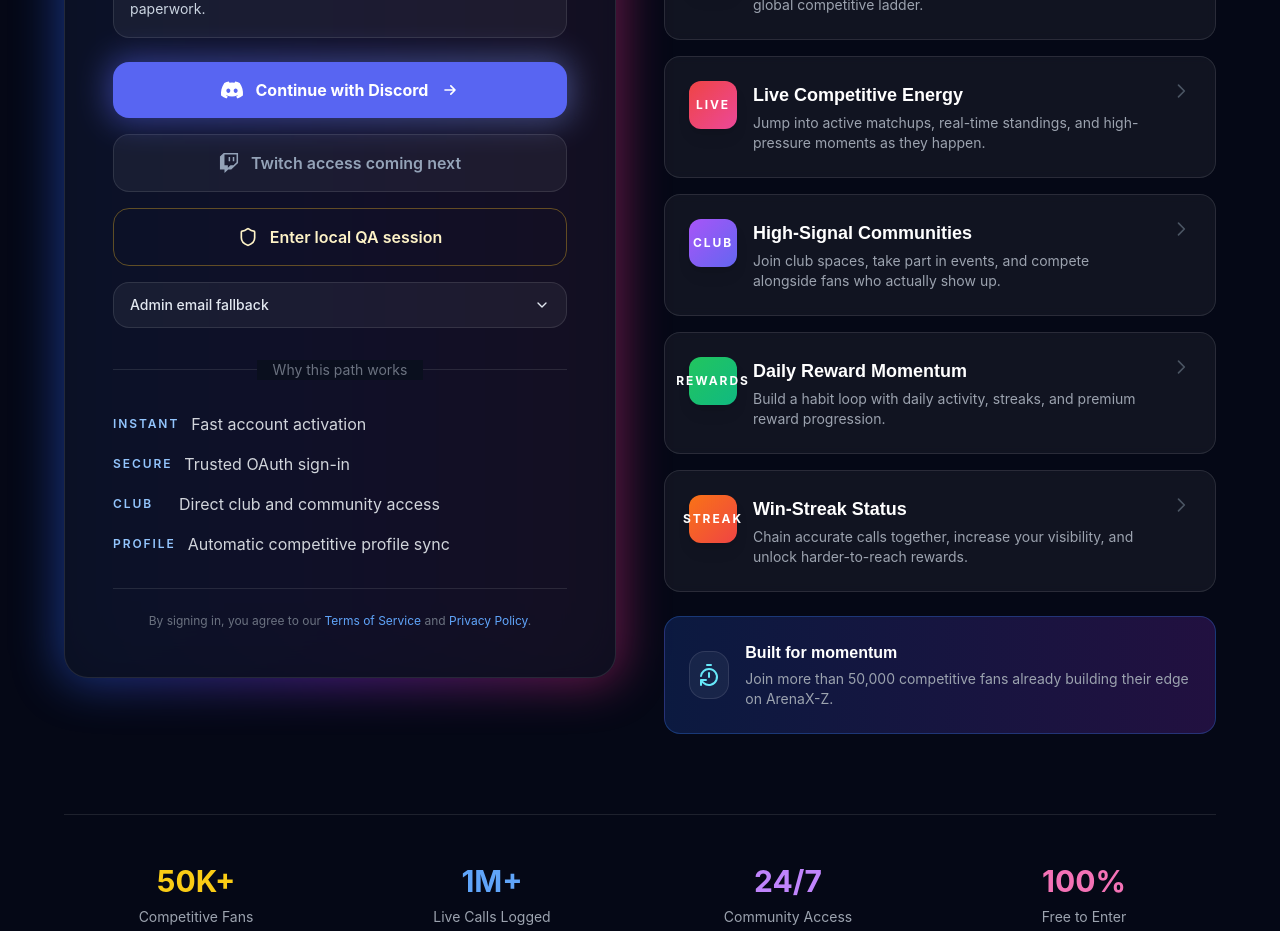
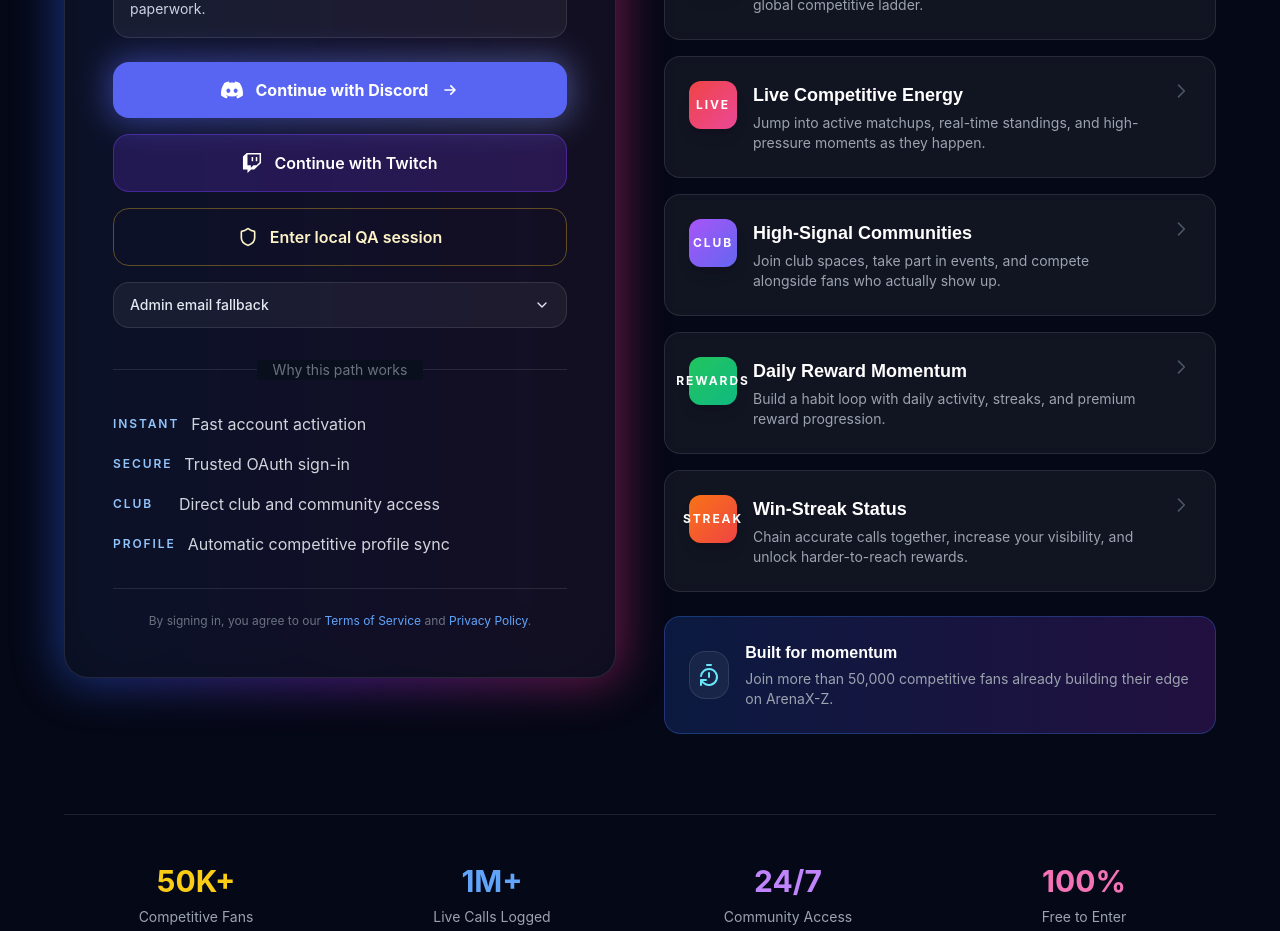
Before and after one commit to esportAdmin/arenax-z, a Next.js app: page /login in a window 1280 px wide. Shown: the part 980-1911 px from the top of the page. Built offline with nearby package versions, Linux system fonts and the light colour scheme; no server answers.

Commit message:
fix: restore twitch auth entry point

```diff
--- a/app/login/page.tsx
+++ b/app/login/page.tsx
@@ -25,7 +25,7 @@ function LoginPageContent() {
   const [isLoading, setIsLoading] = useState(false);
   const [showEmailFallback, setShowEmailFallback] = useState(false);
   const twitchAuthEnabled =
-    process.env.NEXT_PUBLIC_ENABLE_TWITCH_AUTH === "true";
+    process.env.NEXT_PUBLIC_ENABLE_TWITCH_AUTH !== "false";
   const searchParams = useSearchParams();
   const { user, loading, signInWithDiscord, signInWithTwitch } = useAuth();
   const navigate = useAppNavigate();
--- a/scripts/qaAgent.mjs
+++ b/scripts/qaAgent.mjs
@@ -15,8 +15,8 @@ const SESSION_COOKIE = process.env.QA_COOKIE ?? "";
 const VERCEL_PROTECTION_BYPASS = process.env.QA_VERCEL_PROTECTION_BYPASS ?? "";
 const TIMEOUT_MS = Number(process.env.QA_TIMEOUT_MS ?? 45000);
 const TWITCH_AUTH_ENABLED =
-  process.env.QA_ENABLE_TWITCH_AUTH === "true" ||
-  process.env.NEXT_PUBLIC_ENABLE_TWITCH_AUTH === "true";
+  process.env.QA_ENABLE_TWITCH_AUTH !== "false" &&
+  process.env.NEXT_PUBLIC_ENABLE_TWITCH_AUTH !== "false";
 
 function sleep(ms) {
   return new Promise((resolve) => {
--- a/src/legacy-pages/Auth.tsx
+++ b/src/legacy-pages/Auth.tsx
@@ -28,7 +28,7 @@ const Auth = () => {
   const [username, setUsername] = useState("");
   const [isLoading, setIsLoading] = useState(false);
   const twitchAuthEnabled =
-    process.env.NEXT_PUBLIC_ENABLE_TWITCH_AUTH === "true";
+    process.env.NEXT_PUBLIC_ENABLE_TWITCH_AUTH !== "false";
 
   const { user, loading, signUp, signIn, signInWithDiscord, signInWithTwitch } =
     useAuth();
```
